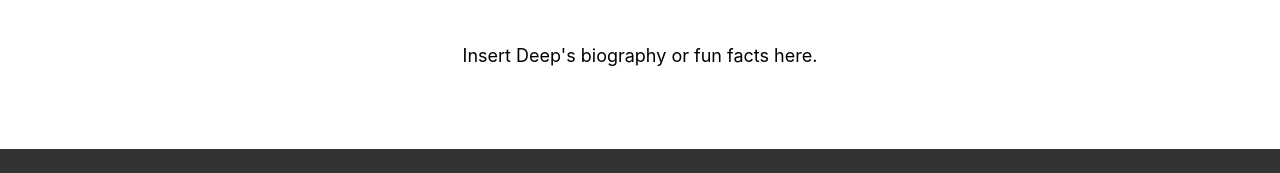
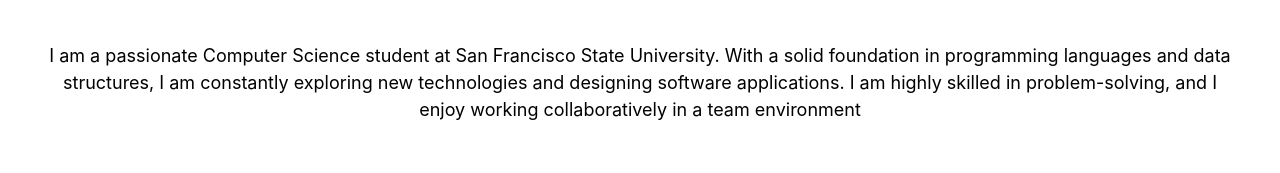
Before and after one commit to Yalfarodeleon/RetroHub, a React (Create React App) app in the folder application/team-04/: page /team-member4 in a window 1280 px wide. Shown: the part 413-586 px from the top of the page. Built offline with nearby package versions, Linux system fonts and the light colour scheme.

Commit message:
Update TeamMember4.js

```diff
--- a/application/team-04/src/pages/about/TeamMember4.js
+++ b/application/team-04/src/pages/about/TeamMember4.js
@@ -7,7 +7,7 @@
         <h1 className="about-title">Deep Dhorajiya</h1>
         <img className="about-image" src="/path/to/deep-photo.jpg" alt="Deep's Photo" />
         <p className="about-bio">
-        Insert Deep's biography or fun facts here.
+        I am a passionate Computer Science student at San Francisco State University. With a solid foundation in programming languages and data structures, I am constantly exploring new technologies and designing software applications. I am highly skilled in problem-solving, and I enjoy working collaboratively in a team environment
         </p>
     </div>
     );
```
